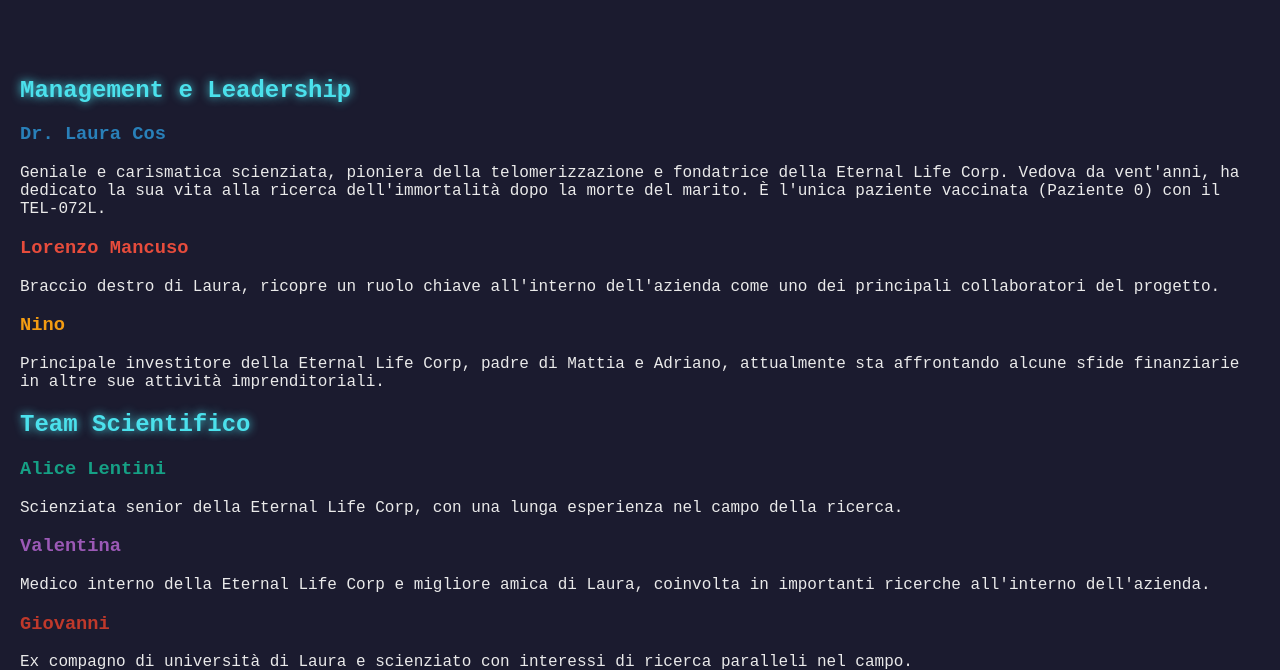
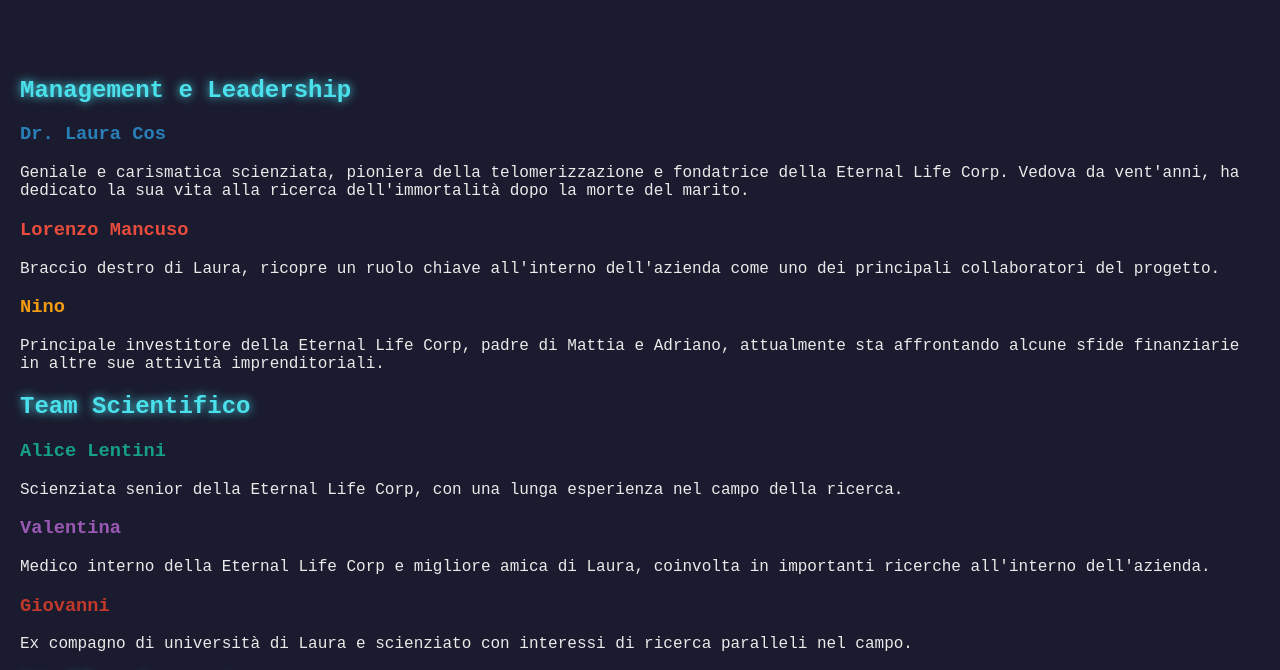
Before and after one commit to Michijiz/MurderyMistery, a plain HTML site: page dashboard.html in a window 1280 px wide. Shown: the part 145-815 px from the top of the page. Drawn offline with Linux system fonts and the light colour scheme.

Commit message:
modifica testo

```diff
--- a/dashboard.html
+++ b/dashboard.html
@@ -21,7 +21,7 @@
             Geniale e carismatica scienziata, pioniera della telomerizzazione e
             fondatrice della Eternal Life Corp. Vedova da vent'anni, ha dedicato
             la sua vita alla ricerca dell'immortalità dopo la morte del marito.
-            È l'unica paziente vaccinata (Paziente 0) con il TEL-072L.
+
           </p>
 
           <h3 style="color: #e74c3c">Lorenzo Mancuso</h3>
```
